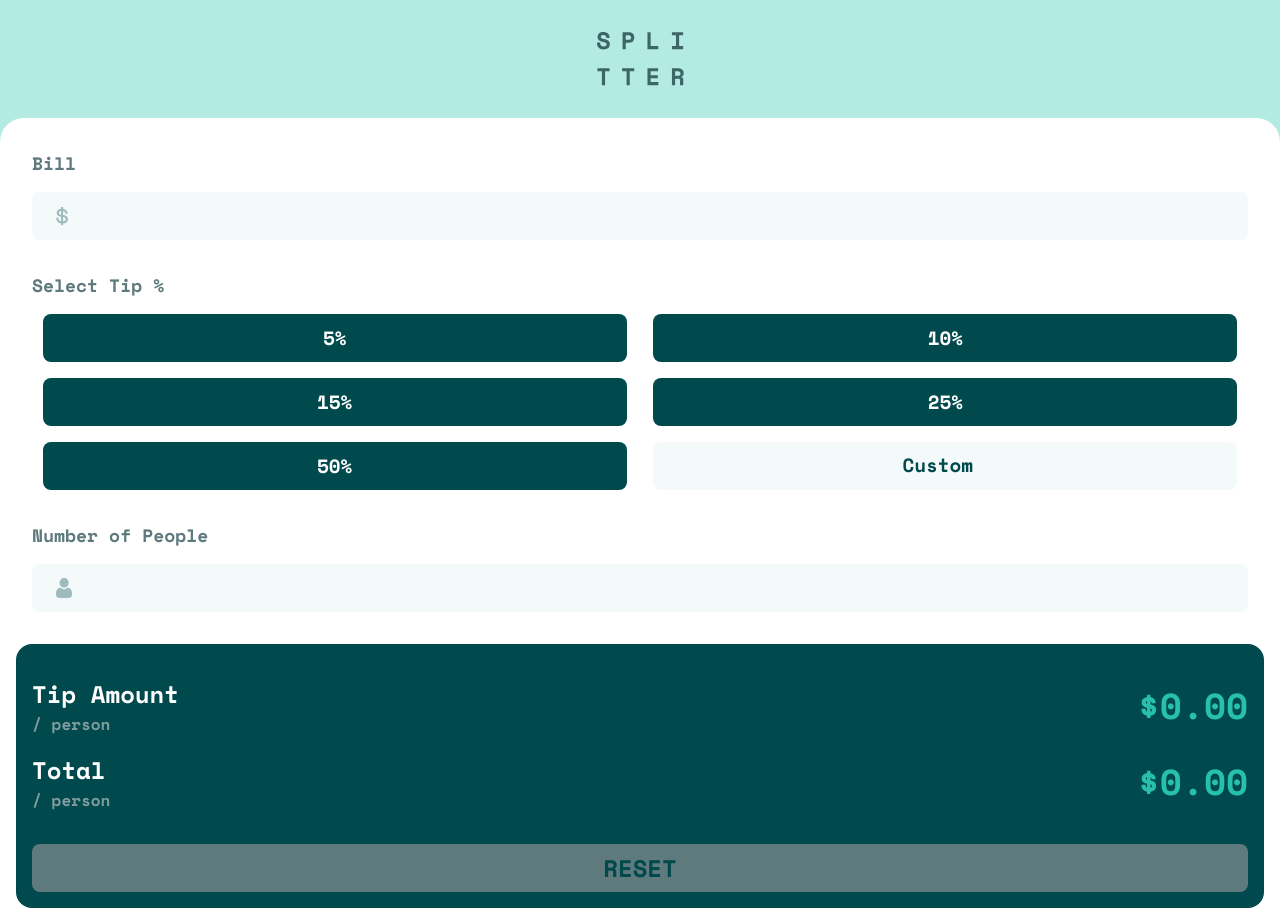
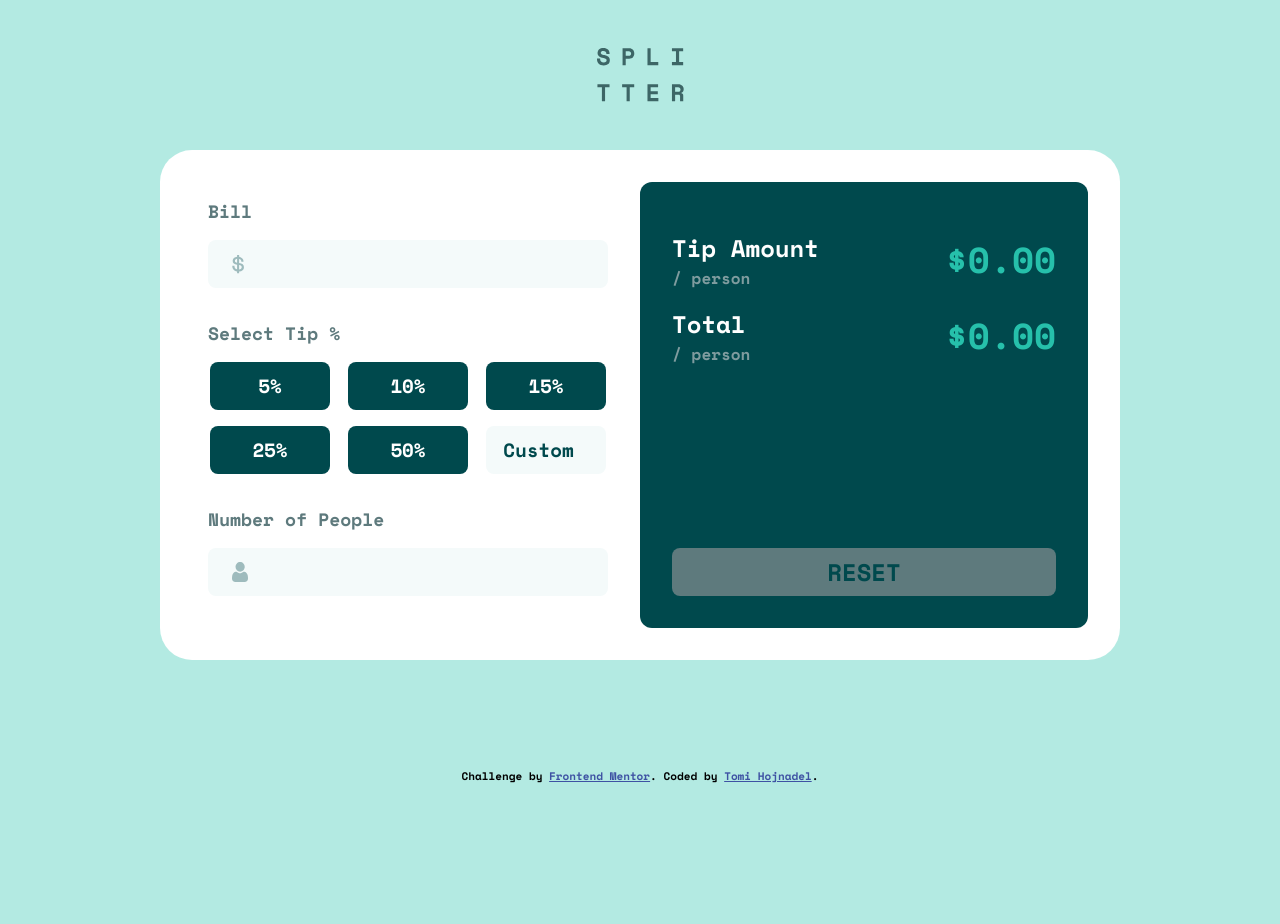
Before and after one commit to tomashoj2001/FEM-Tip-Calculator, a plain HTML site: page index.html in a window 1280 px wide. After the commit the page ends 800 px from the top, so only its background shows below. Drawn offline with nearby package versions, Linux system fonts and the light colour scheme.

Commit message:
Update style.css

```diff
--- a/style.css
+++ b/style.css
@@ -69,7 +69,6 @@ header img {
     background-color: var(--Very-light-grayish-cyan);
     border: none;
     border-radius: 0.5rem;
-    transition: all 0.2s ease-in-out;
 }
 
 .amount__img {
@@ -101,7 +100,6 @@ header img {
     color: var(--White);
     border-radius: 0.5rem;
     cursor: pointer;
-    transition: all 0.2s ease-in-out;
 }
 
 .percentage__btn[data-value]:hover {
@@ -117,8 +115,9 @@ header img {
 .percentage__btn--input {
     background-color: var(--Very-light-grayish-cyan);
     color: var(--Very-dark-cyan);
+    font-family: 'Space Mono', monospace;
+    font-size: 1.2rem;
     border: none;
-    transition: all 0.2s ease-in-out;
 }
 
 .percentage__btn--input:hover {
@@ -132,7 +131,6 @@ header img {
     top: 1.5rem;
     right: 1rem;
     transform: scale(0);
-    transition: all 0.2s ease-in-out;
 }
 
 
@@ -178,6 +176,10 @@ p.total__btn {
     font-size: 24px;
     color: var(--Very-dark-cyan);
     background-color: var(--Dark-grayish-cyan);
+
+}
+
+.amount, .wrong, .percentage__btn, p.total__btn{
     transition: all 0.2s ease-in-out;
 }
 
@@ -186,7 +188,7 @@ footer {
 }
 
 
-/* JAVASCRIPT */
+        /* JAVASCRIPT */
 
 .percentage__btn.active {
     color: var(--Very-dark-cyan);
@@ -196,7 +198,6 @@ footer {
 p.total__btn.active {
     background-color: var(--Strong-cyan);
     cursor: pointer;
-    transition: all 0.2s ease-in-out;
 }
 
 p.total__btn.active:hover {
@@ -210,3 +211,57 @@ p.total__btn.active:hover {
 .amount.error {
     border: red 2px solid;
 }
+
+
+        /* RESPONSIVE DESIGN */
+
+@media screen and (min-width: 700px) {
+    .card {
+        width: 92vw;
+        margin: auto;
+        border-radius: 2rem;
+        padding: 2rem;
+        display: grid;
+        grid-template-columns: 50% 50%;
+    }
+    .setting {
+        margin-right: 1rem;
+    }
+    .percentage__select {
+        grid-template-columns: repeat(3, 30%);
+    }
+    .total {
+        padding: 1rem;
+        border-radius: .75rem;
+        position: relative;
+    }
+    .total__price {
+        margin-top: 4rem;
+    }
+    p.total__btn {
+        width: auto;
+        position: absolute;
+        bottom: 2rem;
+        right: 2rem;
+        left: 2rem;
+    }
+    footer {
+        display: initial;
+        position: fixed;
+        bottom: 1rem;
+        width: 100%;
+        z-index: -1;
+    }
+}
+
+@media screen and (min-width: 1000px) {
+    header img {
+        margin: 3rem auto;
+    }
+    .card {
+        width: 75vw;
+    }
+    .total {
+        padding: 2rem;
+    }
+}
```
